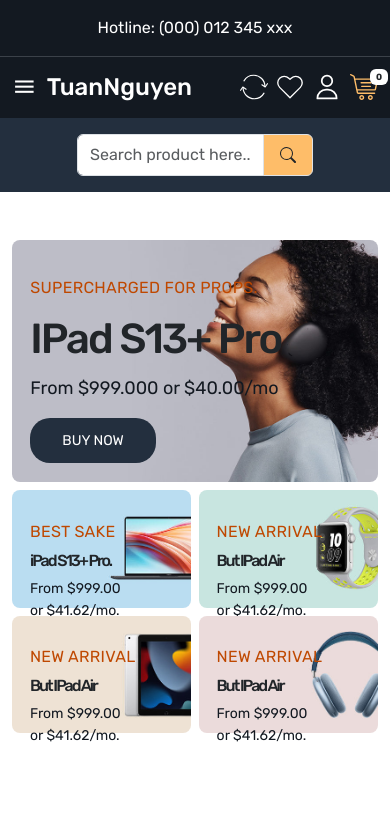
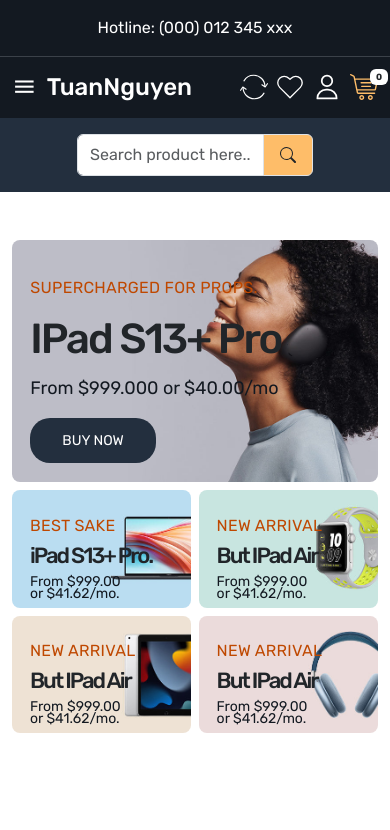
Before and after one commit to UIT19522473/Ecommerce-app, a React (Create React App) app: page / in a window 390 px wide. Shown: the top 830 px of the page. Built offline with nearby package versions, Linux system fonts and the light colour scheme.

Commit message:
commit responsive

```diff
--- a/src/App.css
+++ b/src/App.css
@@ -328,13 +328,41 @@ a {
   /* home page  */
 
   /* home page 1 */
-  .small-banner-content h5,
+
+  .small-banner-textnote {
+    font-size: 24px;
+    font-weight: bold;
+    margin-bottom: 0;
+  }
+  .small-banner-textdes {
+    font-size: 1em;
+    display: hiden;
+  }
+  /* home page 1 ends here */
+
   .small-banner-content h4 {
     font-size: 16px;
-    margin: 0;
+    font-weight: 400;
+    line-height: 12px;
+    color: var(--color-bf4800);
+    margin: 0 0 12px;
+    letter-spacing: 0.3px;
+    text-transform: uppercase;
+  }
+  .small-banner-content h5 {
+    font-size: 22px;
+    line-height: 24px;
+    letter-spacing: -2px;
+    font-weight: 500;
+    text-transform: none;
   }
 
-  /* home page 1 ends here */
+  .small-banner-content p {
+    font-size: 14px;
+    line-height: 12px;
+    letter-spacing: 0.4;
+    color: var(--color-131921);
+  }
 
   /* home page ends here */
 }
@@ -346,6 +374,29 @@ a {
   }
   .input-group-text {
     background-color: var(--color-febd69);
+  }
+  .small-banner-content h4 {
+    font-size: 18px;
+    font-weight: 400;
+    line-height: 24px;
+    color: var(--color-bf4800);
+    margin: 0 0 12px;
+    letter-spacing: 0.3px;
+    text-transform: uppercase;
+  }
+  .small-banner-content h5 {
+    font-size: 28px;
+    line-height: 34px;
+    letter-spacing: -2px;
+    font-weight: 500;
+    text-transform: none;
+  }
+
+  .small-banner-content p {
+    font-size: 18px;
+    line-height: 22px;
+    letter-spacing: 0.4;
+    color: var(--color-131921);
   }
 }
 
@@ -414,10 +465,29 @@ a {
   /* home page  */
 
   /* home page 1 */
-  .small-banner-content h5,
+
   .small-banner-content h4 {
-    font-size: 16px;
-    margin: 0;
+    font-size: 14px;
+    font-weight: 400;
+    line-height: 22px;
+    color: var(--color-bf4800);
+    margin: 0 0 12px;
+    letter-spacing: 0.3px;
+    text-transform: uppercase;
+  }
+  .small-banner-content h5 {
+    font-size: 20px;
+    line-height: 30px;
+    letter-spacing: -2px;
+    font-weight: 500;
+    text-transform: none;
+  }
+
+  .small-banner-content p {
+    font-size: 14px;
+    line-height: 20px;
+    letter-spacing: 0.4;
+    color: var(--color-131921);
   }
 
   /* home page 1 ends here */
--- a/src/components/Header.js
+++ b/src/components/Header.js
@@ -72,7 +72,7 @@ const Header = () => {
                 </li>
               </ul>
               <div onClick={handleBtnMenuToggle} className="wrap-btn-close">
-                <span class="material-symbols-outlined text-white font-weight-bold">
+                <span className="material-symbols-outlined text-white font-weight-bold">
                   close
                 </span>
               </div>
@@ -80,7 +80,7 @@ const Header = () => {
             <div className="col-xl-2 col-lg-3 col-sm-8 col-7 d-flex align-items-center gap-10">
               <span
                 onClick={handleBtnMenuToggle}
-                class="material-symbols-outlined text-white font-weight-bold fs-2 d-lg-none button-menu"
+                className="material-symbols-outlined text-white font-weight-bold fs-2 d-lg-none button-menu"
               >
                 menu
               </span>
--- a/src/pages/Home.js
+++ b/src/pages/Home.js
@@ -49,9 +49,9 @@ const Home = () => {
                     alt="main banner"
                   />
                   <div className="small-banner-content position-absolute">
-                    <h4>NEW ARRIVAL</h4>
-                    <h5>But IPad Air</h5>
-                    <p>
+                    <h4 className="small-banner-textnote">NEW ARRIVAL</h4>
+                    <h5 className="small-banner-textname">But IPad Air</h5>
+                    <p className="small-banner-textdes">
                       From $999.00 <br /> or $41.62/mo.
                     </p>
                   </div>
```
